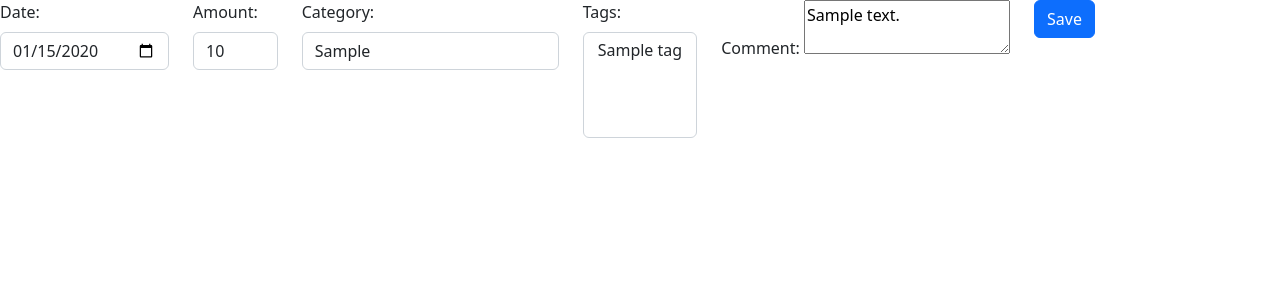
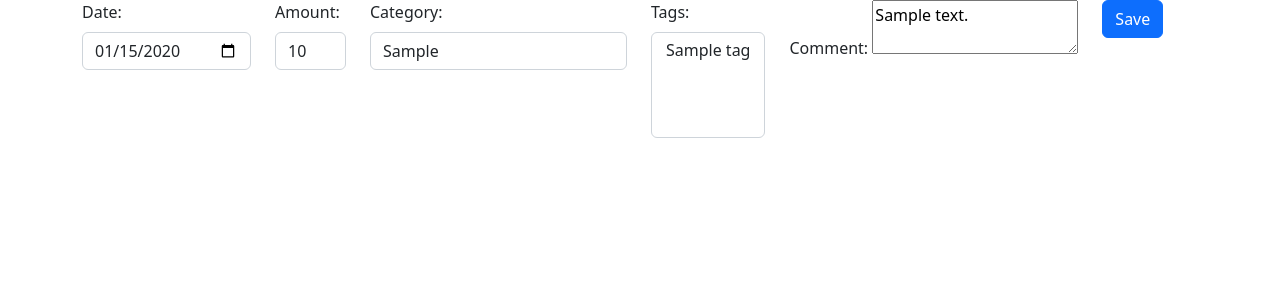
Before and after one commit to rgambee/chronicle, a Django app: page /edit/1/ in a window 1280 px wide. Shown: the top 300 px of the page. Run offline with Django 4.2, Linux system fonts and the light colour scheme; tables that the repository leaves empty hold one stand-in row (values such as "Sample post"); some libraries are stand-ins or nearby versions.

Commit message:
Adjust position of main content on page
There's some padding at the top, and the max width is limited when the
view width is large.

```diff
--- a/tracker/templates/tracker/base.html
+++ b/tracker/templates/tracker/base.html
@@ -56,7 +56,7 @@
       {% endif %}
     {% endblock %}
 
-    <div id="content">
+    <div id="content" class="container-lg">
         {% block content %}{% endblock %}
     </div>
 
```
